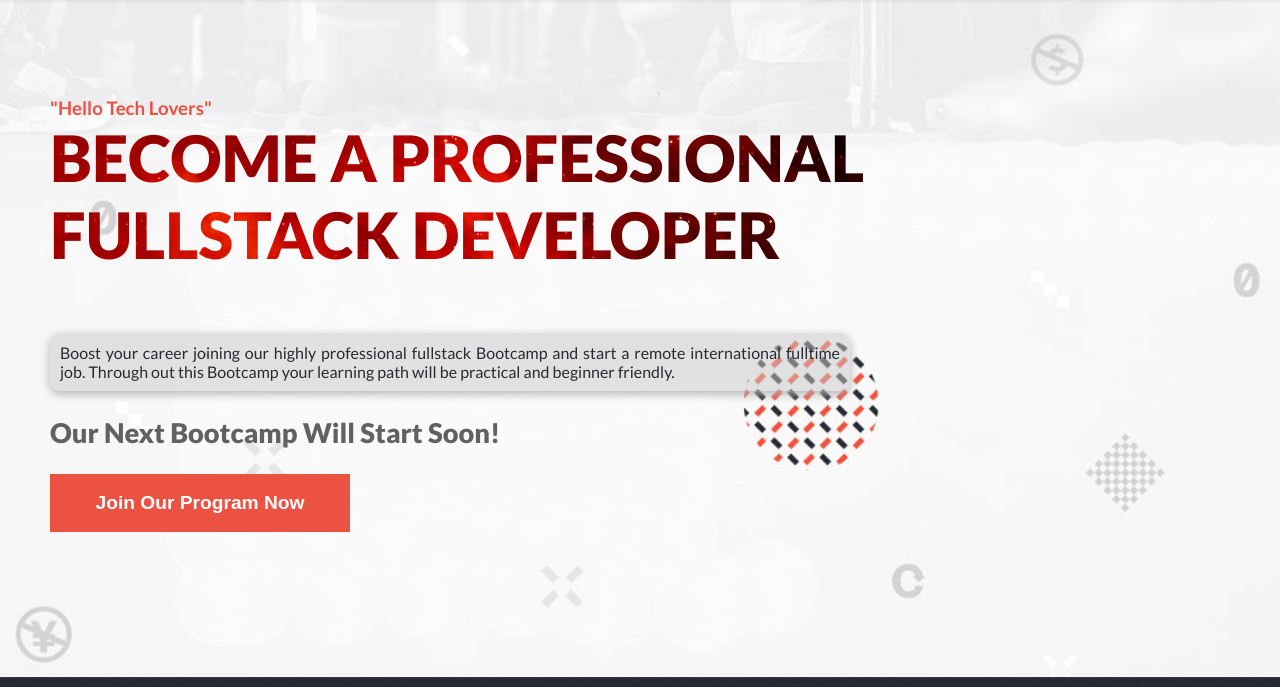
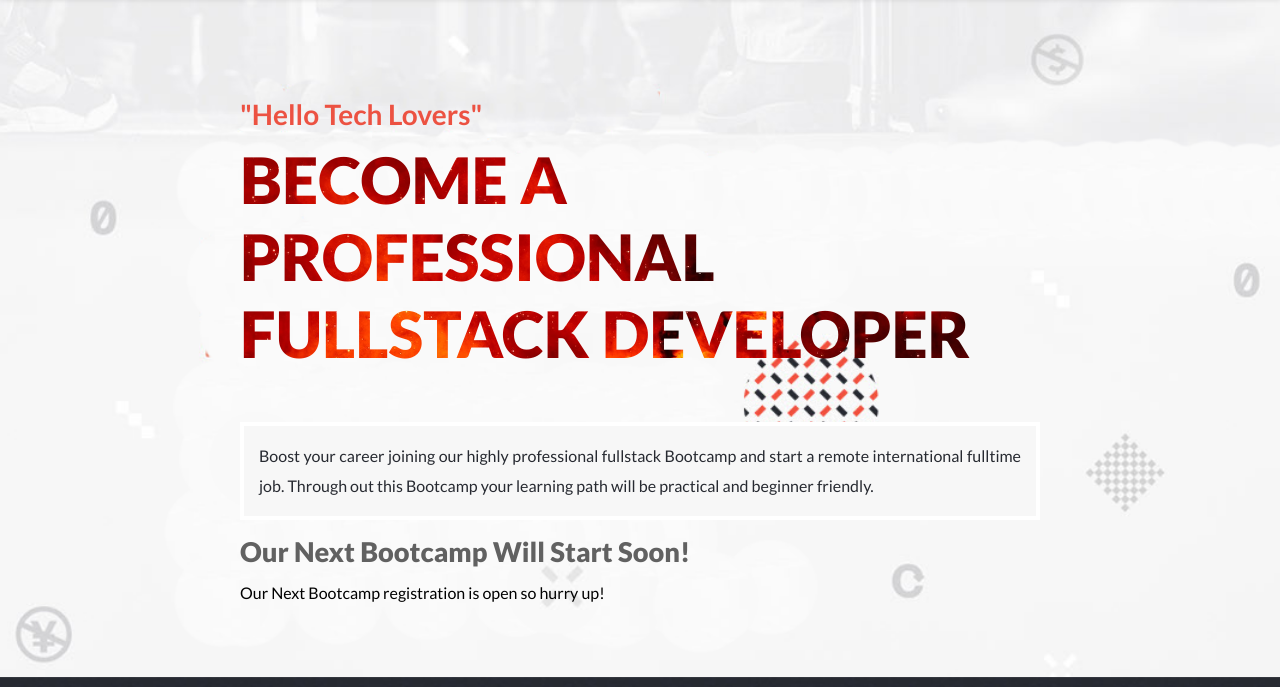
Before and after one commit to raihan2bd/code-with-raihan, a website: page index.html in a window 1280 px wide. Shown: the part 113-800 px from the top of the page. Drawn offline with Linux system fonts and the light colour scheme.

Commit message:
Fix the hero section spacing, font size, background, and content

```diff
--- a/index.html
+++ b/index.html
@@ -79,11 +79,13 @@
   <main class="container">
     <!-- Hero Section -->
     <section id="hero" class="hero">
-      <h3 class="primary-color hero-greeting">"Hello Tech Lovers"</h3>
-      <h1 class="hero-title">BECOME A PROFESSIONAL<br> FULLSTACK DEVELOPER</h1>
-      <p class="hero-details">Boost your career joining our highly professional fullstack Bootcamp and start a remote international fulltime job. Through out this Bootcamp your learning path will be practical and beginner friendly.</p>
-      <h2 class="hero-deadline-title">Our Next Bootcamp Will Start Soon!</h2>
-      <button class="btn-join btn-modal">Join Our Program Now</button>
+      <div class="hero-block">
+        <h3 class="primary-color hero-greeting">"Hello Tech Lovers"</h3>
+        <h1 class="hero-title">BECOME A PROFESSIONAL FULLSTACK DEVELOPER</h1>
+        <p class="hero-details">Boost your career joining our highly professional fullstack Bootcamp and start a remote international fulltime job. Through out this Bootcamp your learning path will be practical and beginner friendly.</p>
+        <h2 class="hero-deadline-title">Our Next Bootcamp Will Start Soon!</h2>
+        <p class="hero-deadline-details">Our Next Bootcamp registration is open so hurry up!</p>
+      </div>
     </section>
 
     <!-- Program Section -->
--- a/style.css
+++ b/style.css
@@ -170,10 +170,17 @@ a {
   background-repeat: no-repeat;
   background-image: url("./images/hero-bg.png");
   padding: 15px;
+  align-items: center;
+}
+
+.hero-block {
+  max-width: 800px;
+  margin-top: 70px;
 }
 
 .hero-greeting {
-  margin-top: 70px;
+  font-size: 20px;
+  margin-bottom: 10px;
 }
 
 .hero-title {
@@ -187,14 +194,14 @@ a {
 }
 
 .hero-details {
-  background: rgba(201, 201, 201, 0.5);
+  background: #f7f7f7;
+  border: 4px solid #fff;
   color: #272a31;
-  border-radius: 10px;
-  padding: 10px;
+  line-height: 30px;
+  padding: 15px;
   margin: 10px 0;
   text-align: justify;
   max-width: 800px;
-  box-shadow: 0 3px 10px #b1b1b1;
 }
 
 .hero-deadline-title {
@@ -204,27 +211,8 @@ a {
   color: #616161;
 }
 
-.btn-join {
-  border: 3px solid #ec5242;
-  background: #ec5242;
-  color: #fff;
-  font-size: 1.2rem;
-  font-weight: bold;
-  max-width: 300px;
-  margin: 10px 0;
-  padding: 15px 20px;
-  transition: all 0.2s ease-in-out;
-}
-
-.btn-join:hover {
-  border-radius: 10px;
-  color: #fff;
-  background: #ec5242;
-}
-
-.btn-join:active {
-  background: #d6d6d6;
-  color: #ec5242;
+.hero-deadline-details {
+  font-size: 16px;
 }
 
 /* Program Section */
@@ -628,9 +616,14 @@ a {
     margin-top: 70px;
   }
 
+
   /* Hero Section */
   .hero {
-    padding: 70px 50px;
+    padding: 70px 10px;
+  }
+
+  .hero-greeting {
+    font-size: 28px;
   }
 
   .hero-title {
```
